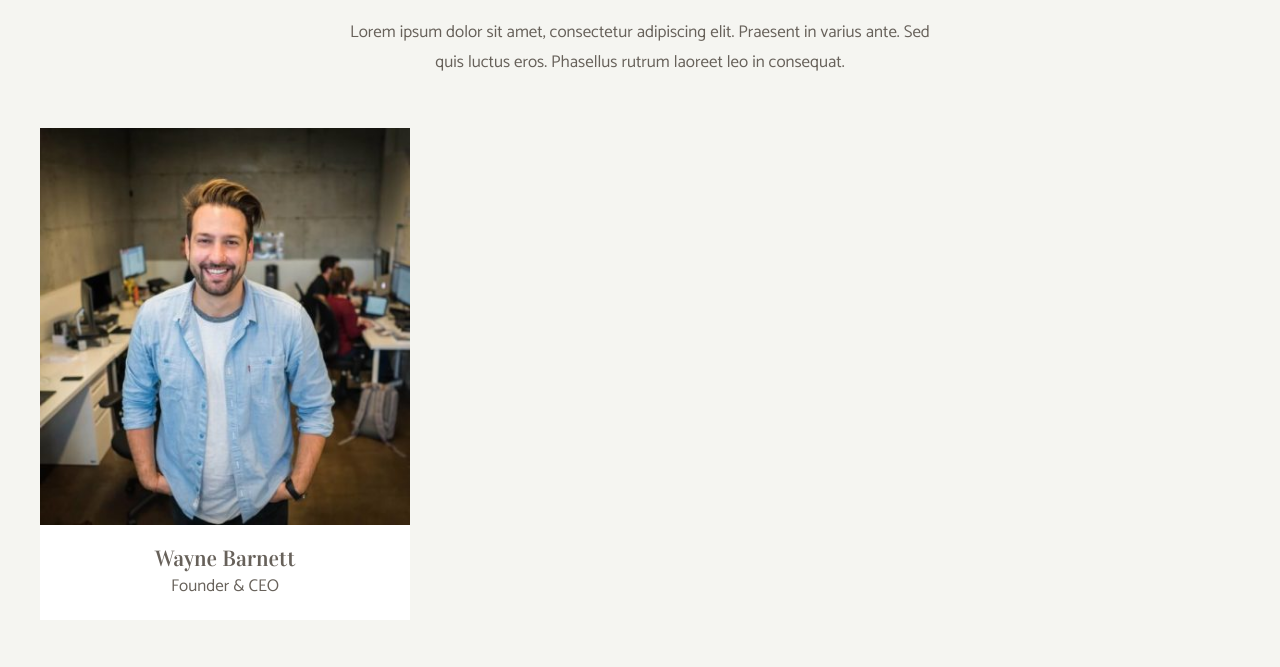
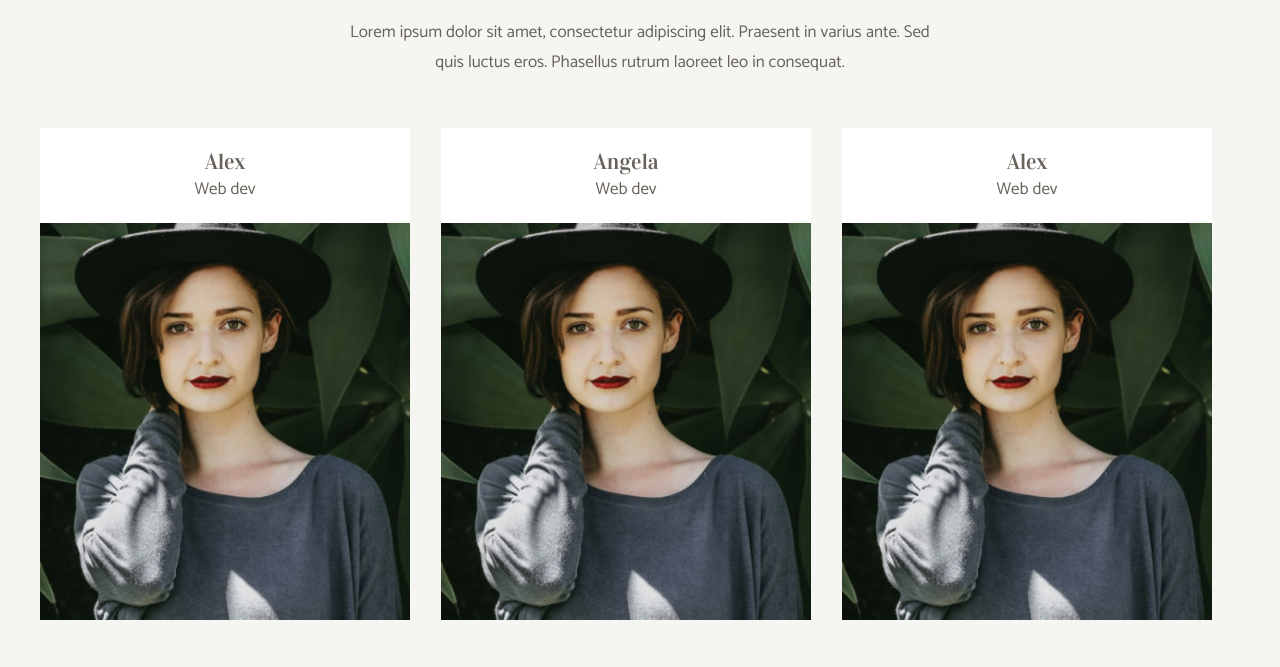
Before and after one commit to AlessandroBonifazi/js-our-team, a plain HTML site: page index.html in a window 1280 px wide. Shown: the part 107-774 px from the top of the page. Drawn offline with Linux system fonts and the light colour scheme.

Commit message:
adding array and logic to create a card

```diff
--- a/index.html
+++ b/index.html
@@ -24,15 +24,15 @@
       <div class="team-container">
         <!-- Inseriamo inizialmente una card statica per stilarla e vedere l'effetto finale -->
 
-        <div class="team-card">
+        <!-- <div class="team-card">
           <div class="card-image">
             <img src="img/wayne-barnett-founder-ceo.jpg" alt="Wayne Barnett" />
           </div>
           <div class="card-text">
-            <h3>Wayne Barnett</h3>
-            <p>Founder & CEO</p>
+            <h3 id="name">Wayne Barnett</h3>
+            <p id="role">Founder & CEO</p>
           </div>
-        </div>
+        </div> -->
       </div>
     </div>
   </section>
--- a/js/script.js
+++ b/js/script.js
@@ -15,5 +15,48 @@ console.log('JS OK!');
 // viene stampata una nuova card con tutte le informazioni inserite dall'utente.
 
 // Config
+const container = document.querySelector('.team-container');
+const team = [
+    {
+        name: 'Alex',
+        role: 'Web dev',
+        imgFile: 'img/angela-caroll-chief-editor.jpg',
+    },
+    {
+        name: 'Angela',
+        role: 'Web dev',
+        imgFile: 'img/angela-caroll-chief-editor.jpg',
+    },
+    {
+        name: 'Alex',
+        role: 'Web dev',
+        imgFile: 'img/angela-caroll-chief-editor.jpg',
+    },
+    {
+        name: 'Alex',
+        role: 'Web dev',
+        imgFile: 'img/angela-caroll-chief-editor.jpg',
+    },
+];
+console.log(team);
 
 // Functions
+function createCard() {
+    for (let i = 0; i < team.length; i++) {
+        // team-card
+        const teamCard = document.createElement('div');
+        teamCard.className = 'team-card';
+        container.appendChild(teamCard);
+        // card-text
+        const cardText = document.createElement('div');
+        cardText.className = 'card-text';
+        teamCard.appendChild(cardText);
+        cardText.innerHTML = `<h3>${team[i].name}</h3><p>${team[i].role}</p>`;
+        // card-img
+        const cardImg = document.createElement('div');
+        cardImg.className = 'card-image';
+        teamCard.appendChild(cardImg);
+        cardImg.innerHTML = `<img src="${team[i].imgFile}"/>`;
+    }
+}
+createCard();
```
